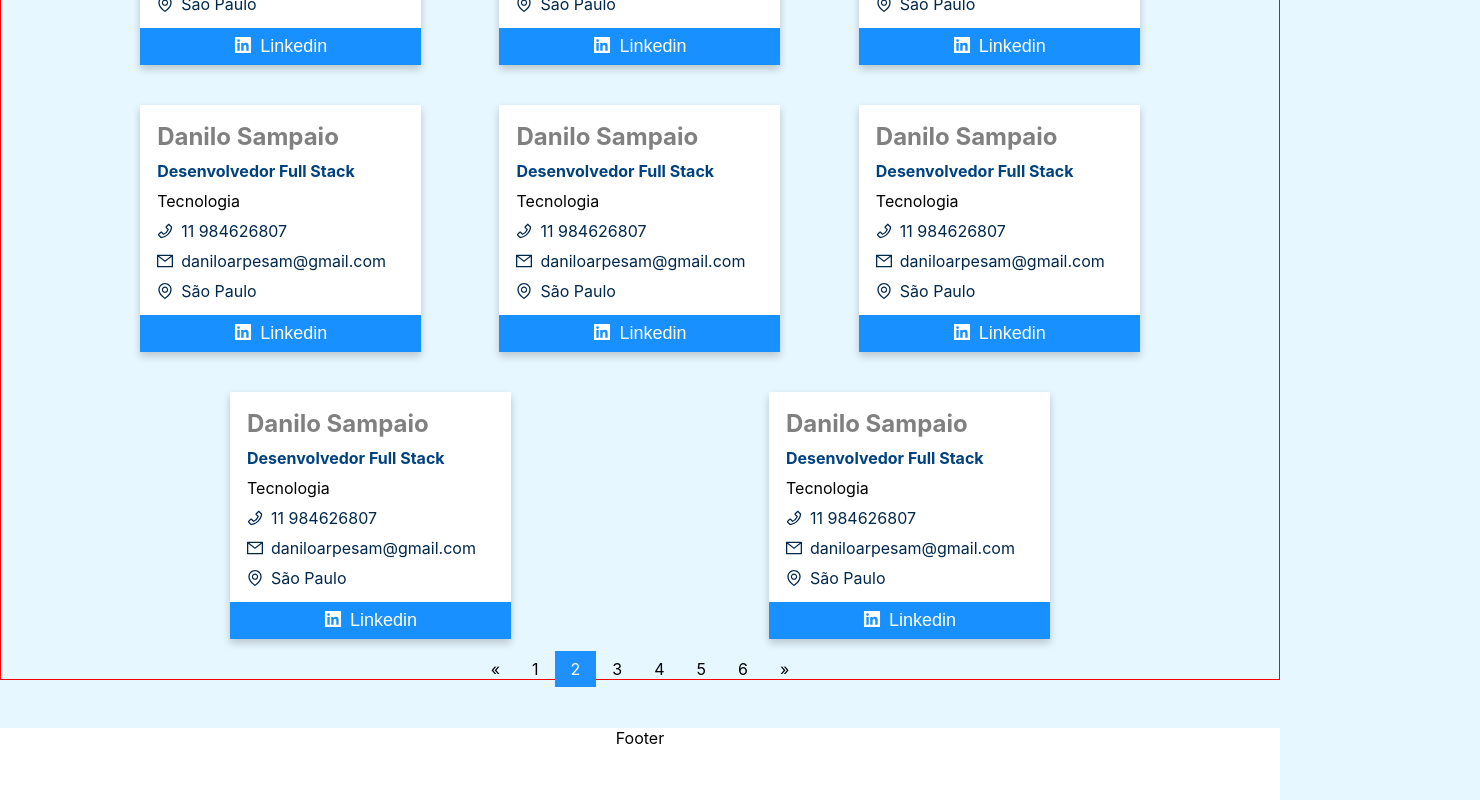
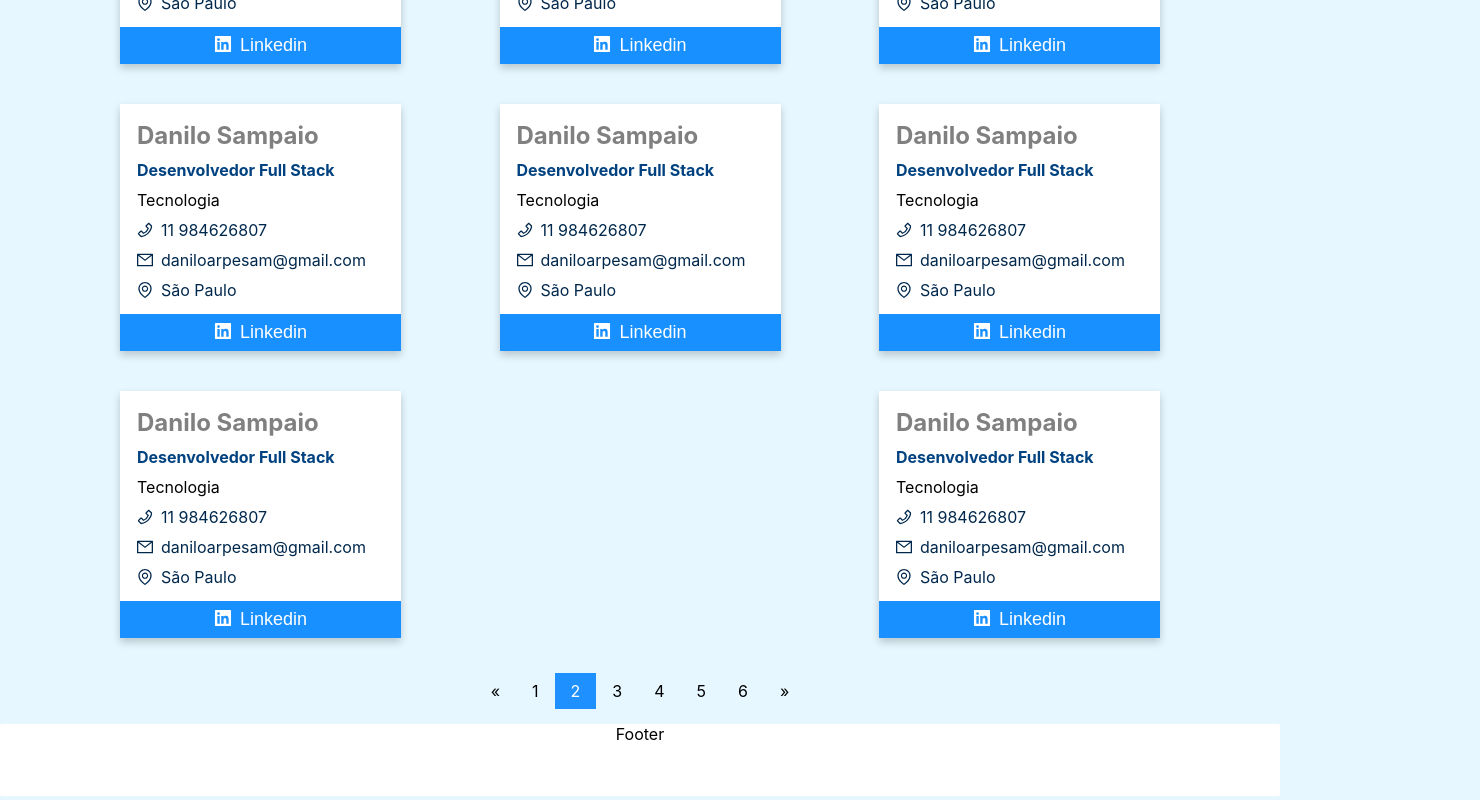
Before and after one commit to arpesam/react-get-hired, a React (Create React App) app: page / in a window 1280 px wide. Shown: the part 449-1249 px from the top of the page, 1480 px wide, since content can reach past the window. Built offline with nearby package versions, Linux system fonts and the light colour scheme.

Commit message:
the layout now is using flexbox instead of position

```diff
--- a/src/App.css
+++ b/src/App.css
@@ -1,7 +1,9 @@
 .App {
+  display: flex;
+  min-height: 100vh;
   text-align: center;
-  position: relative;
-  min-height: 100vh;
+  flex-direction: column;
+  justify-content: space-between;
 }
 
 p, h1, h3 {
@@ -14,35 +16,5 @@ p, h1, h3 {
 }
 
 .page-content-wrap {
-  padding-bottom: 120px;    /* Footer height */
+  /* padding-bottom: 120px; */
 }
-
-@media (prefers-reduced-motion: no-preference) {
-  .App-logo {
-    animation: App-logo-spin infinite 20s linear;
-  }
-}
-
-.App-header {
-  background-color: #282c34;
-  min-height: 100vh;
-  display: flex;
-  flex-direction: column;
-  align-items: center;
-  justify-content: center;
-  font-size: calc(10px + 2vmin);
-  color: white;
-}
-
-.App-link {
-  color: #61dafb;
-}
-
-@keyframes App-logo-spin {
-  from {
-    transform: rotate(0deg);
-  }
-  to {
-    transform: rotate(360deg);
-  }
-}
--- a/src/App.js
+++ b/src/App.js
@@ -5,14 +5,13 @@ import Footer from './components/footer/Footer';
 import './App.css';
 
 
-
 function App() {
   return (
     <div className="App">
-      <div className="page-content-wrap">
+      {/* <div className="page-content-wrap"> */}
         <Navbar />
         <PageContent />
-      </div>
+      {/* </div> */}
       <Footer />
     </div>
   );
--- a/src/components/cards/profile/ProfileCard.css
+++ b/src/components/cards/profile/ProfileCard.css
@@ -21,7 +21,7 @@ button.profile-card-btn {
   text-align: center;
   cursor: pointer;
   width: 100%;
-  font-size: 18px;
+  font-size: 1.125em;
   position: absolute;
   bottom: 0;
   left: 0;
--- a/src/components/footer/Footer.css
+++ b/src/components/footer/Footer.css
@@ -1,7 +1,6 @@
 .footer-content {
-  position: absolute;
   background: #FFFFFF;
-  bottom: 0;
   height: 72px;
   width: 100%;
+  border-radius: 2px;
 }
--- a/src/components/navbar/Navbar.css
+++ b/src/components/navbar/Navbar.css
@@ -1,6 +1,5 @@
 .navbar {
   height: 88px;
-  width: 100%;
   box-shadow: 0px 0px 6px;
   background-color: #FFFFFF;
   border-radius: 2px;
--- a/src/components/pagination/Pagination.css
+++ b/src/components/pagination/Pagination.css
@@ -1,17 +1,19 @@
-/* Pagination links */
+.pagination {
+  display: flex;
+  justify-content: center;
+  padding: 15px 0;
+}
+
 .pagination a {
   color: black;
-  float: center;
   padding: 8px 16px;
   text-decoration: none;
   transition: background-color .3s;
 }
 
-/* Style the active/current link */
 .pagination a.active {
   background-color: dodgerblue;
   color: white;
 }
 
-/* Add a grey background color on mouse-over */
 .pagination a:hover:not(.active) {background-color: #ddd;}
--- a/src/containers/PageContent.css
+++ b/src/containers/PageContent.css
@@ -1,14 +1,15 @@
 .page-content {
   background-color: #E6F7FF;
-  padding-bottom: 72px;
-  border: 1px solid red;
-  height: 100%;
+  display: flex;
+  flex-direction: column;
+  justify-content: space-between;
+
 }
 
 .cards-wrap {
   display: flex;
   flex-direction: row;
   flex-wrap: wrap;
-  justify-content: space-around;
-  align-content: space-around;
+  justify-content: space-between;
+  align-content: space-between;
 }
```
